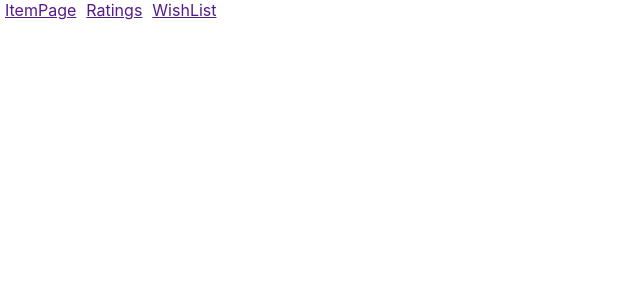
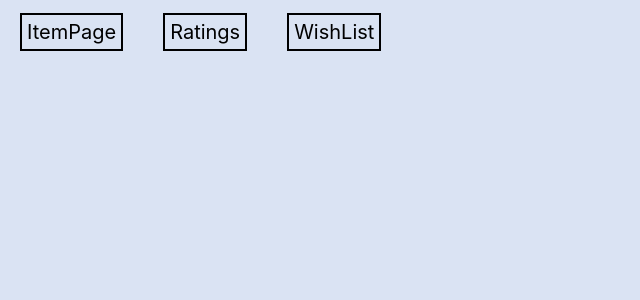
Before and after one commit to movie-book-recommender/movie-book-recommender-project, a React (Create React App) app in the folder src/frontend/: page / in a window 1280 px wide. Shown: the top 300 px of the page, without its empty margins (0-640 px from the left). Built offline with nearby package versions, Linux system fonts and the light colour scheme.

Commit message:
modify layout for home page

```diff
--- a/src/frontend/src/App.css
+++ b/src/frontend/src/App.css
@@ -36,3 +36,21 @@
     transform: rotate(360deg);
   }
 }
+
+.navbar a{
+  border-style: solid;
+  border-width: 2px;
+  text-decoration: none;
+  font-size: 20px;
+  margin: 20px;
+  padding: 5px;
+  color: black;
+}
+
+.navbar a:hover{
+  font-weight: bold;
+}
+
+.page-container {
+  padding: 20px 0px;
+}
--- a/src/frontend/src/App.js
+++ b/src/frontend/src/App.js
@@ -48,15 +48,15 @@ const App = () => {
   }
 
   return (
-    <div>
-      <div>
-        <a href="" onClick={toPage('ItemPage')} style={padding}>
+    <div class="page-container">
+      <div class="navbar">
+        <a href="/" onClick={toPage('ItemPage')} style={padding}>
           ItemPage
         </a>
-        <a href="" onClick={toPage('Ratings')} style={padding}>
+        <a href="/" onClick={toPage('Ratings')} style={padding}>
           Ratings
         </a>
-        <a href="" onClick={toPage('WishList')} style={padding}>
+        <a href="/" onClick={toPage('WishList')} style={padding}>
           WishList
         </a>
       </div>
--- a/src/frontend/src/index.css
+++ b/src/frontend/src/index.css
@@ -5,6 +5,7 @@ body {
     sans-serif;
   -webkit-font-smoothing: antialiased;
   -moz-osx-font-smoothing: grayscale;
+  background-color: rgb(218, 227, 243);
 }
 
 code {
```
Also changed, not shown: 1 other file (tests, documents, lock files or other folders).
